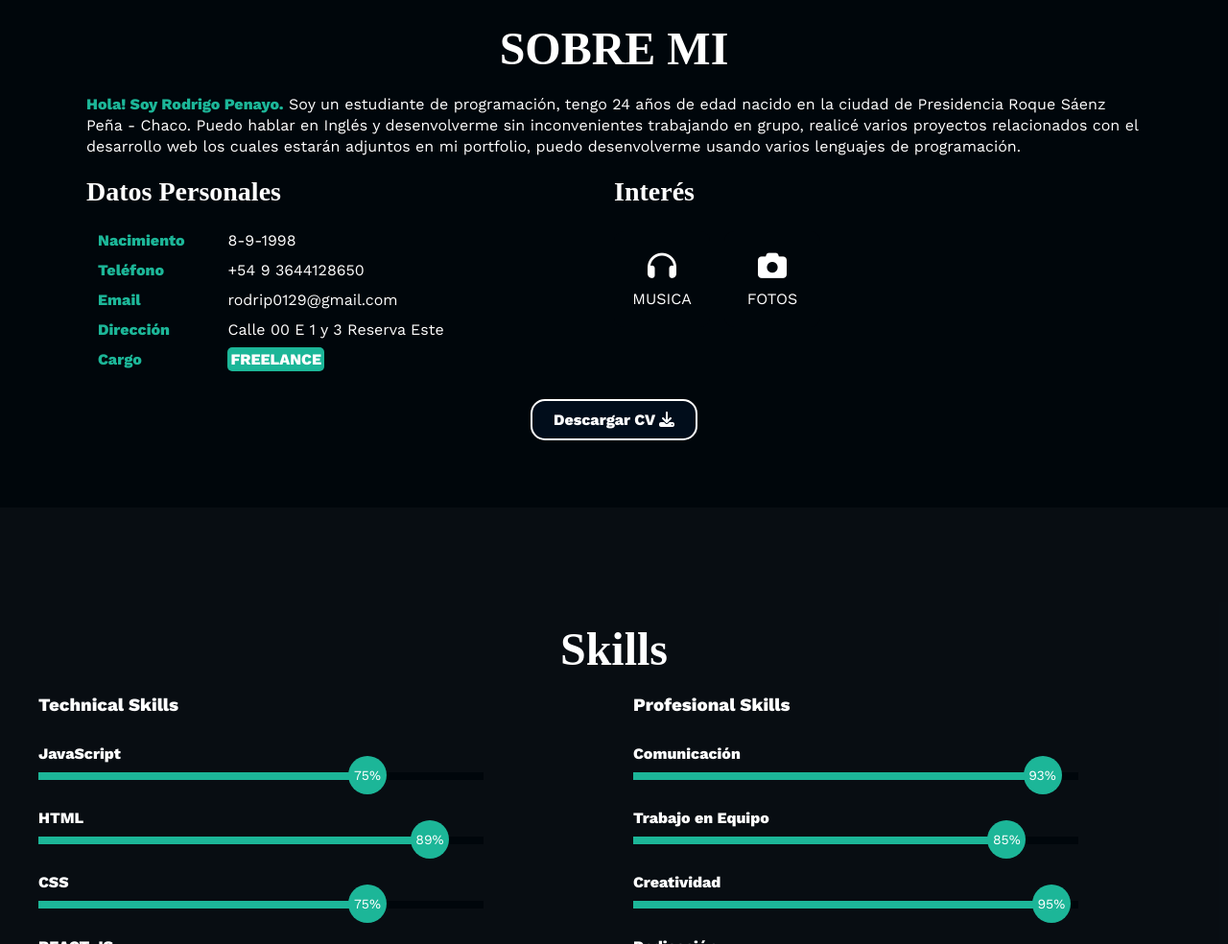
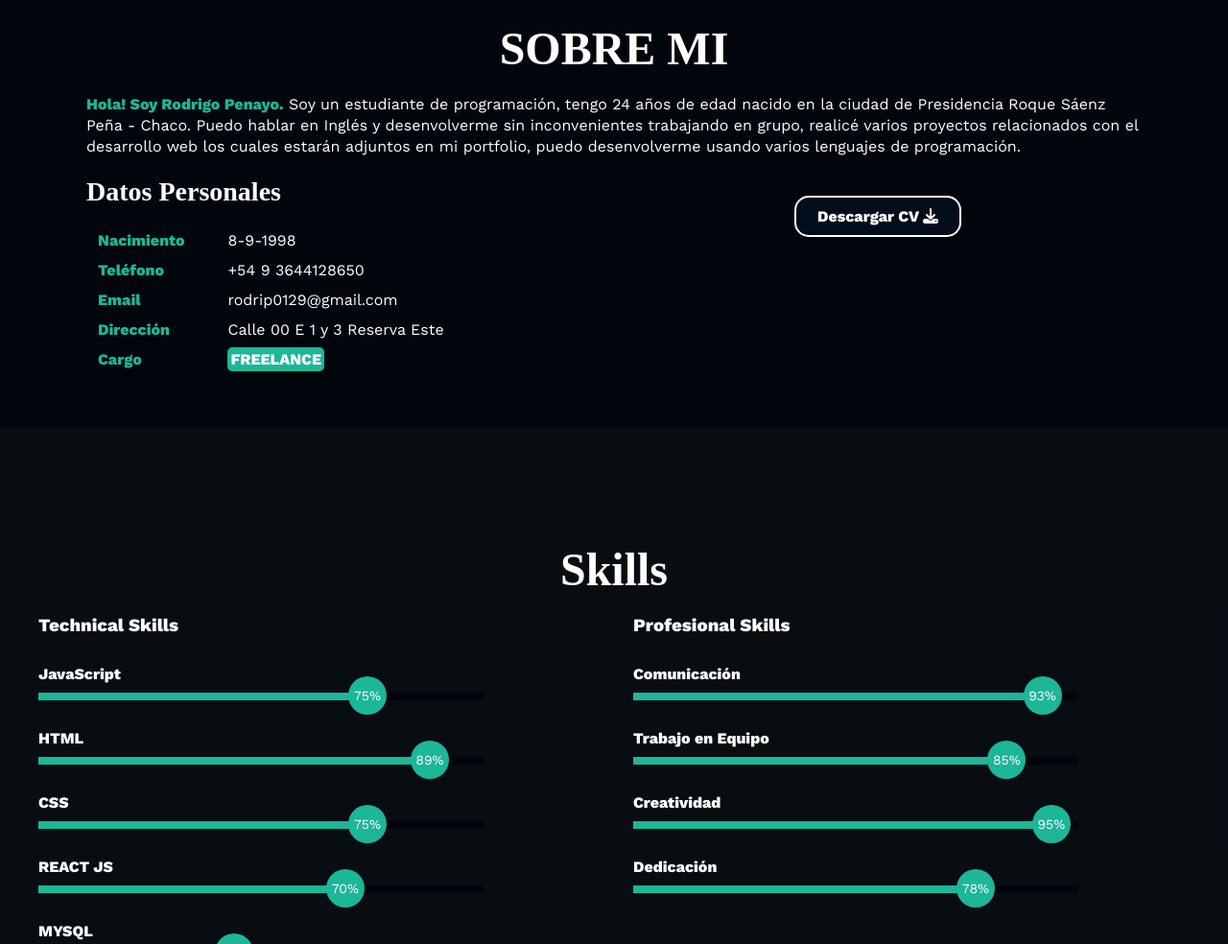
Before and after one commit to rodrigopenayo98/portfoliorod, a plain HTML site: page index.html in a window 1280 px wide. Shown: the part 897-1881 px from the top of the page at 96% size. Drawn offline with nearby package versions, Linux system fonts and the light colour scheme; a web font is replaced by a local one.

Commit message:
Add files via upload

```diff
--- a/estilos.css
+++ b/estilos.css
@@ -249,7 +249,8 @@ html{
     cursor: pointer;
     background-color: transparent;
     border: 2px solid #fff;
-    width: fit-content;
+    width: max-content;
+    height: min-content;
     display: block;
     margin: 20px auto;
     padding: 10px 22px;
--- a/index.html
+++ b/index.html
@@ -93,8 +93,8 @@
 
 
                <!--INTERES-->
-             <div class="col">
-                <h3>Interés</h3>
+            <!-- <div class="col">
+                <h3>Interes</h3>
                 <div class="contenedor-intereses">
                     <div class="interes">
                         <i class="fa-solid fa-headphones"></i>
@@ -109,7 +109,7 @@
              </div>
 
 
-            </div>
+            </div> -->
 
             <button>
                 <a target="_blank" download="CV-RODRIGO-PENAYO." href="./CV-RODRIGO-PENAYO-DESARROLLO-WEB.pdf">
```
